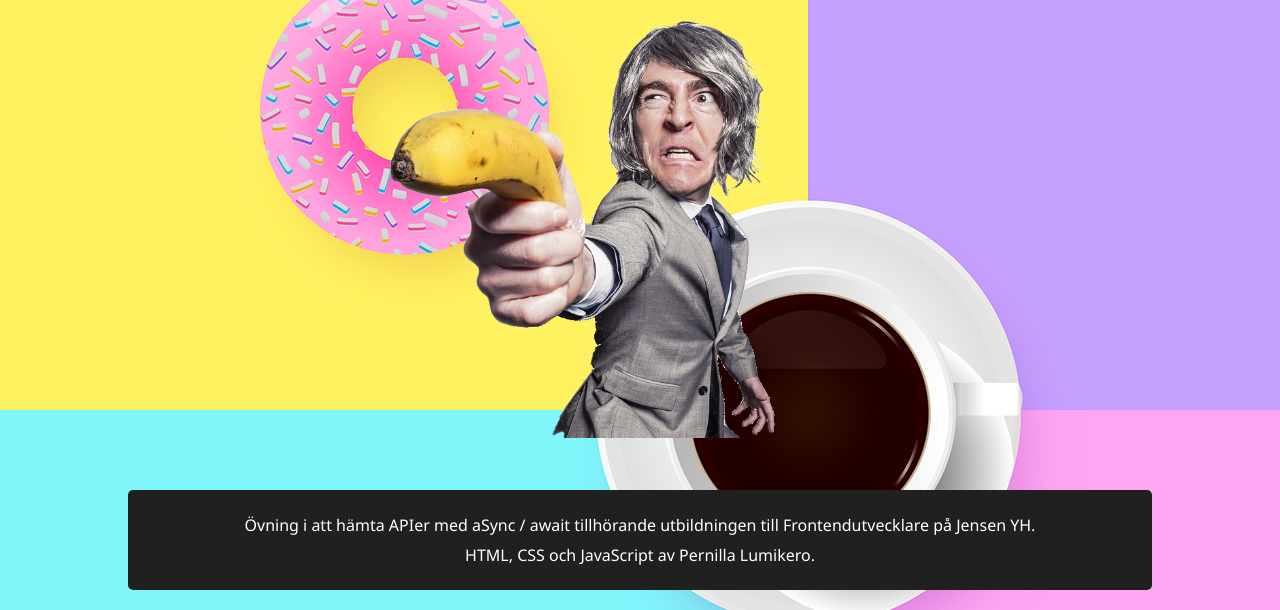
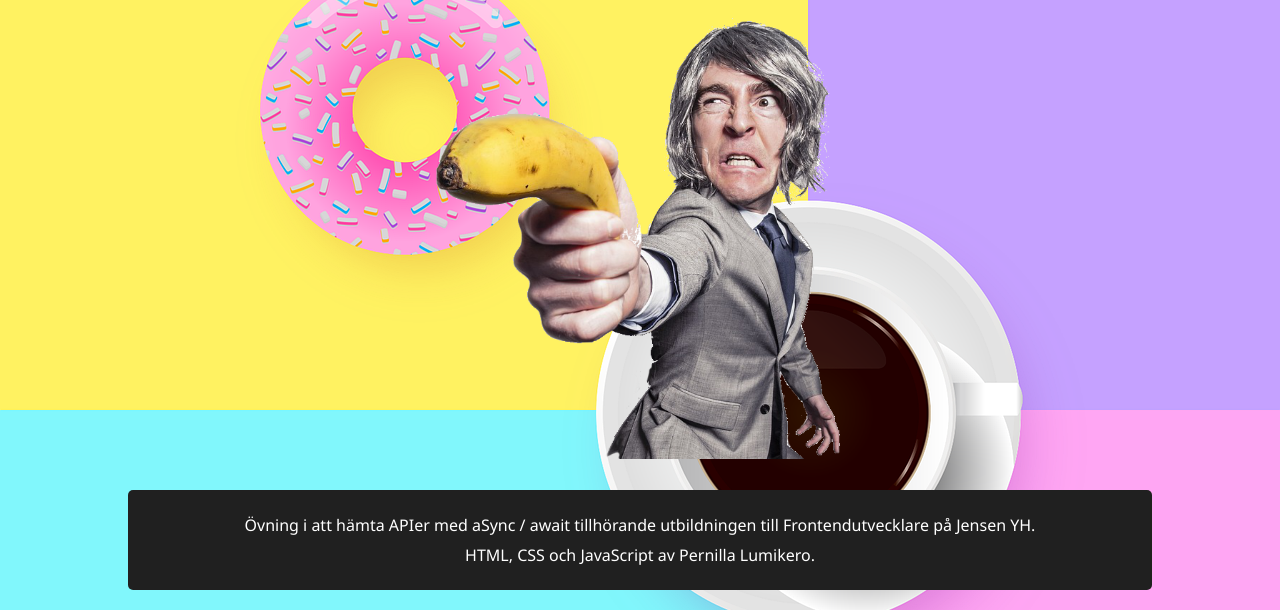
Before and after one commit to pernillalumikero/john-doe-blog, a plain HTML site: page index.html in a window 1280 px wide. Shown: the part 190-800 px from the top of the page. Drawn offline with nearby package versions, Linux system fonts and the light colour scheme.

Commit message:
fixed author image

```diff
--- a/css/style.css
+++ b/css/style.css
@@ -36,9 +36,12 @@ h1 {
     text-align: center;
 }
 
-section img {
-    margin-left: 25%;
-    width: 400px;
+#content {
+   text-align: center;
+}
+
+#author-img {
+    width: 420px;
 }
 
 .wrapper {
--- a/index.html
+++ b/index.html
@@ -16,7 +16,7 @@
 	</nav>
 	<h1 id="header">Welcome to the blog of John Doe!</h1>
 	<section id="content">
-		<img src="img/man-in-suit.png" alt="Angry little man with banana gun">
+		<img id ="author-img" src="img/man-in-suit.png" alt="Angry little man with banana gun">
 	</section>
 	<footer><p>Övning i att hämta APIer med aSync / await tillhörande utbildningen till Frontendutvecklare på Jensen YH. <br> HTML, CSS och JavaScript av Pernilla Lumikero.</p></footer>
 	<script src="https://code.jquery.com/jquery-3.5.0.js"></script>
```
